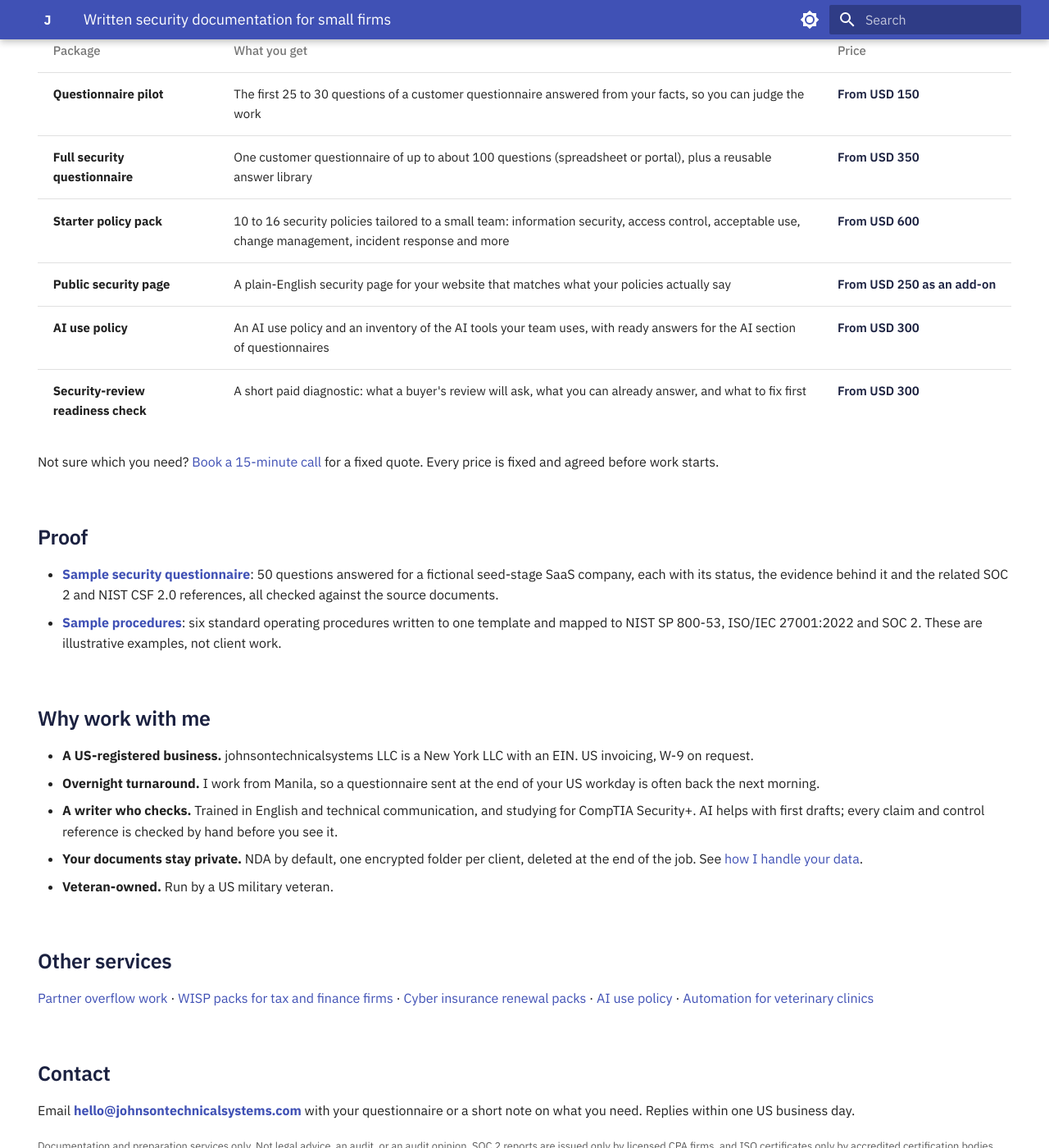
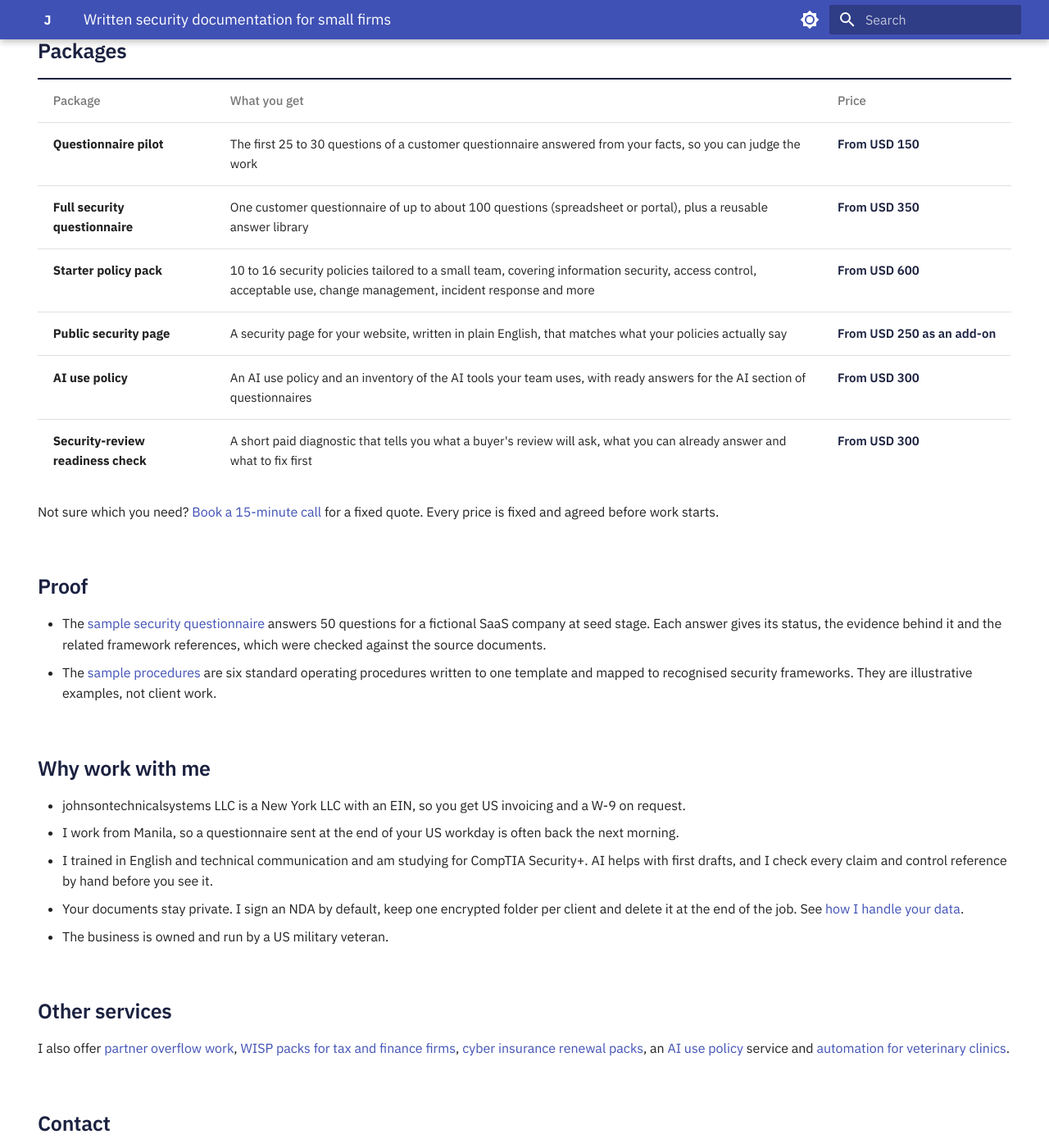
Before and after one commit to JohnsonTechnicalSystems/johnsotechnicalsystems-portfolio, an MkDocs documentation site: the page built from docs/index.md, in a window 1280 px wide and 1400 px high, scrolled down 1470 px. Shown: the whole window at 82% size. Built offline with MkDocs 1.6.1 and Material for MkDocs 9.7.7, drawn with Linux system fonts in a browser that asks for light colours; some of the changed text lies outside the part shown.

Commit message:
Rewrite homepage sentences that read as generated
Readers said the copy looked AI-written; colon lists, bold lead-ins, dot-separated links and unneeded framework names are replaced with plain sentences, with no change to prices, package names or claims.

Co-Authored-By: Claude Fable 5.2 <noreply@anthropic.com>

```diff
--- a/docs/index.md
+++ b/docs/index.md
@@ -59,7 +59,7 @@ Partly. The written plan sets a recovery time objective (RTO) of 8 hours and a r
 
     ---
 
-    Vanta and Drata partners, fractional CISOs and MSPs: hand off policy adaptation and questionnaire drafts, delivered under your name.
+    If you are a Vanta or Drata partner, a fractional CISO or an MSP, hand off policy adaptation and questionnaire drafts and deliver them under your name.
 
     [Partner work](partners.md)
 
@@ -67,7 +67,7 @@ Partly. The written plan sets a recovery time objective (RTO) of 8 hours and a r
 
 ## How it works
 
-1. **Send what you have.** The questionnaire, plus anything already written: your website, existing policies, a short call or a few emailed answers about how you run things.
+1. **Send what you have.** Send the questionnaire and anything already written, such as your website and existing policies. A short call or a few emailed answers about how you run things covers the rest.
 2. **I draft and verify.** Every answer is written from your facts. Anything I can't confirm is flagged for you, never invented. Framework references are checked against the source text.
 3. **You review and send.** You get the completed file, a short list of open questions, and reusable answers for the next review.
 
@@ -77,29 +77,29 @@ Partly. The written plan sets a recovery time objective (RTO) of 8 hours and a r
 | --- | --- | --- |
 | **Questionnaire pilot** | The first 25 to 30 questions of a customer questionnaire answered from your facts, so you can judge the work | From USD 150 |
 | **Full security questionnaire** | One customer questionnaire of up to about 100 questions (spreadsheet or portal), plus a reusable answer library | From USD 350 |
-| **Starter policy pack** | 10 to 16 security policies tailored to a small team: information security, access control, acceptable use, change management, incident response and more | From USD 600 |
-| **Public security page** | A plain-English security page for your website that matches what your policies actually say | From USD 250 as an add-on |
+| **Starter policy pack** | 10 to 16 security policies tailored to a small team, covering information security, access control, acceptable use, change management, incident response and more | From USD 600 |
+| **Public security page** | A security page for your website, written in plain English, that matches what your policies actually say | From USD 250 as an add-on |
 | **AI use policy** | An AI use policy and an inventory of the AI tools your team uses, with ready answers for the AI section of questionnaires | From USD 300 |
-| **Security-review readiness check** | A short paid diagnostic: what a buyer's review will ask, what you can already answer, and what to fix first | From USD 300 |
+| **Security-review readiness check** | A short paid diagnostic that tells you what a buyer's review will ask, what you can already answer and what to fix first | From USD 300 |
 
 Not sure which you need? [Book a 15-minute call](https://cal.com/lloyd-johnson) for a fixed quote. Every price is fixed and agreed before work starts.
 
 ## Proof
 
-- **[Sample security questionnaire](sample-questionnaire.md)**: 50 questions answered for a fictional seed-stage SaaS company, each with its status, the evidence behind it and the related SOC 2 and NIST CSF 2.0 references, all checked against the source documents.
-- **[Sample procedures](samples.md)**: six standard operating procedures written to one template and mapped to NIST SP 800-53, ISO/IEC 27001:2022 and SOC 2. These are illustrative examples, not client work.
+- The [sample security questionnaire](sample-questionnaire.md) answers 50 questions for a fictional SaaS company at seed stage. Each answer gives its status, the evidence behind it and the related framework references, which were checked against the source documents.
+- The [sample procedures](samples.md) are six standard operating procedures written to one template and mapped to recognised security frameworks. They are illustrative examples, not client work.
 
 ## Why work with me
 
-- **A US-registered business.** johnsontechnicalsystems LLC is a New York LLC with an EIN. US invoicing, W-9 on request.
-- **Overnight turnaround.** I work from Manila, so a questionnaire sent at the end of your US workday is often back the next morning.
-- **A writer who checks.** Trained in English and technical communication, and studying for CompTIA Security+. AI helps with first drafts; every claim and control reference is checked by hand before you see it.
-- **Your documents stay private.** NDA by default, one encrypted folder per client, deleted at the end of the job. See [how I handle your data](security.md).
-- **Veteran-owned.** Run by a US military veteran.
+- johnsontechnicalsystems LLC is a New York LLC with an EIN, so you get US invoicing and a W-9 on request.
+- I work from Manila, so a questionnaire sent at the end of your US workday is often back the next morning.
+- I trained in English and technical communication and am studying for CompTIA Security+. AI helps with first drafts, and I check every claim and control reference by hand before you see it.
+- Your documents stay private. I sign an NDA by default, keep one encrypted folder per client and delete it at the end of the job. See [how I handle your data](security.md).
+- The business is owned and run by a US military veteran.
 
 ## Other services
 
-[Partner overflow work](partners.md) · [WISP packs for tax and finance firms](wisp.md) · [Cyber insurance renewal packs](insurance-pack.md) · [AI use policy](ai-policy.md) · [Automation for veterinary clinics](automation.md)
+I also offer [partner overflow work](partners.md), [WISP packs for tax and finance firms](wisp.md), [cyber insurance renewal packs](insurance-pack.md), an [AI use policy](ai-policy.md) service and [automation for veterinary clinics](automation.md).
 
 ## Contact
 
```
Also changed, not shown: other parts of docs/index.md (+2 -2 lines).
